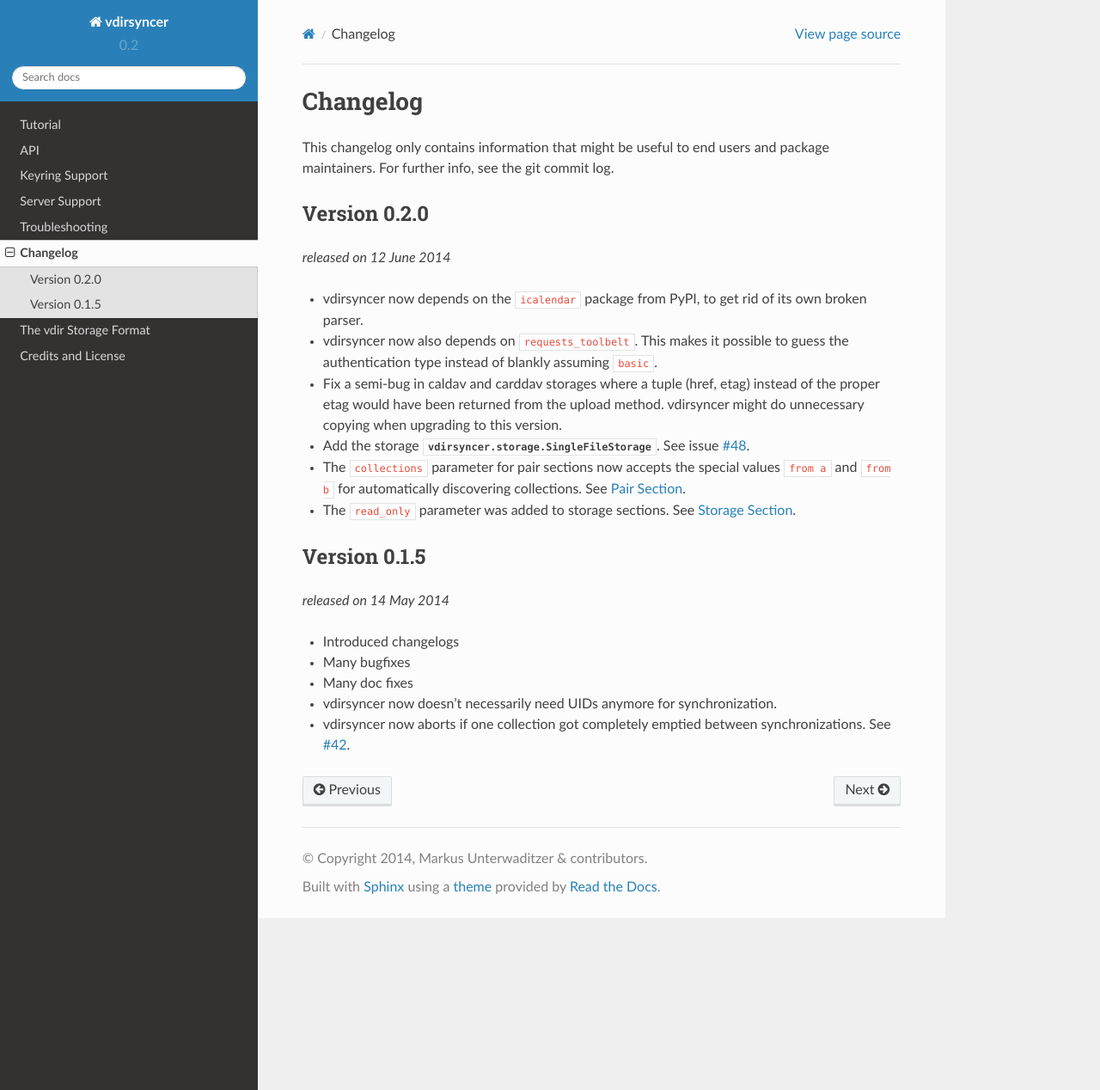
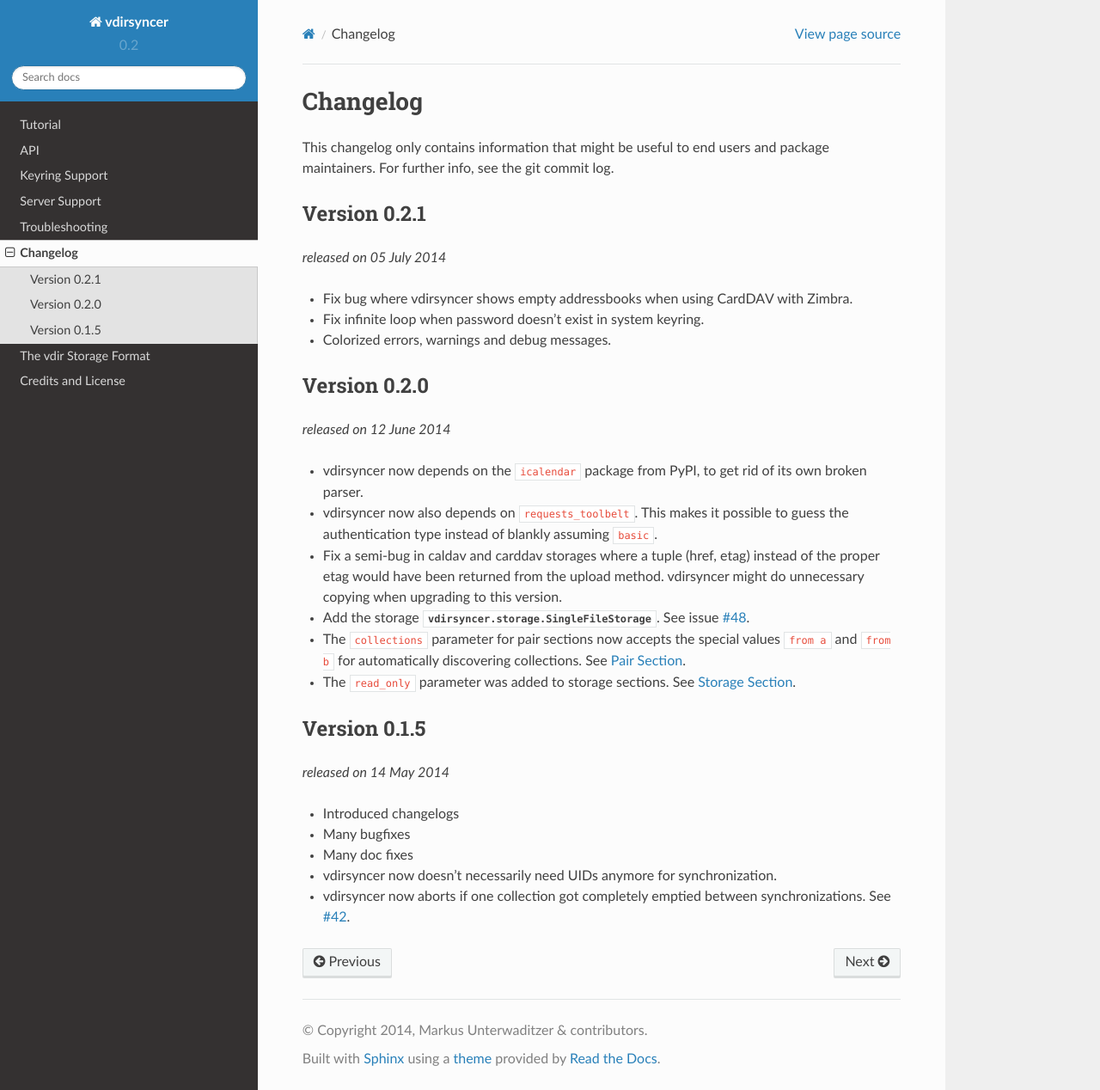
Before and after one commit to pimutils/vdirsyncer, a Sphinx documentation site: the page built from docs/changelog.rst, in a window 1280 px wide and 1268 px high. Shown: the whole window at 86% size. Built offline with Sphinx 7.4.7 and the Read the Docs theme 2.0.0, drawn with Linux system fonts in a browser that asks for light colours.

Commit message:
Version 0.2.1

```diff
--- a/docs/changelog.rst
+++ b/docs/changelog.rst
@@ -4,6 +4,18 @@
 
 This changelog only contains information that might be useful to end users and
 package maintainers. For further info, see the git commit log.
+
+Version 0.2.1
+=============
+
+*released on 05 July 2014*
+
+- Fix bug where vdirsyncer shows empty addressbooks when using CardDAV with
+  Zimbra.
+
+- Fix infinite loop when password doesn't exist in system keyring.
+
+- Colorized errors, warnings and debug messages.
 
 Version 0.2.0
 =============
--- a/vdirsyncer/__init__.py
+++ b/vdirsyncer/__init__.py
@@ -9,4 +9,4 @@
     :copyright: (c) 2014 Markus Unterwaditzer & contributors
     :license: MIT, see LICENSE for more details.
 '''
-__version__ = '0.2.0'
+__version__ = '0.2.1'
```
